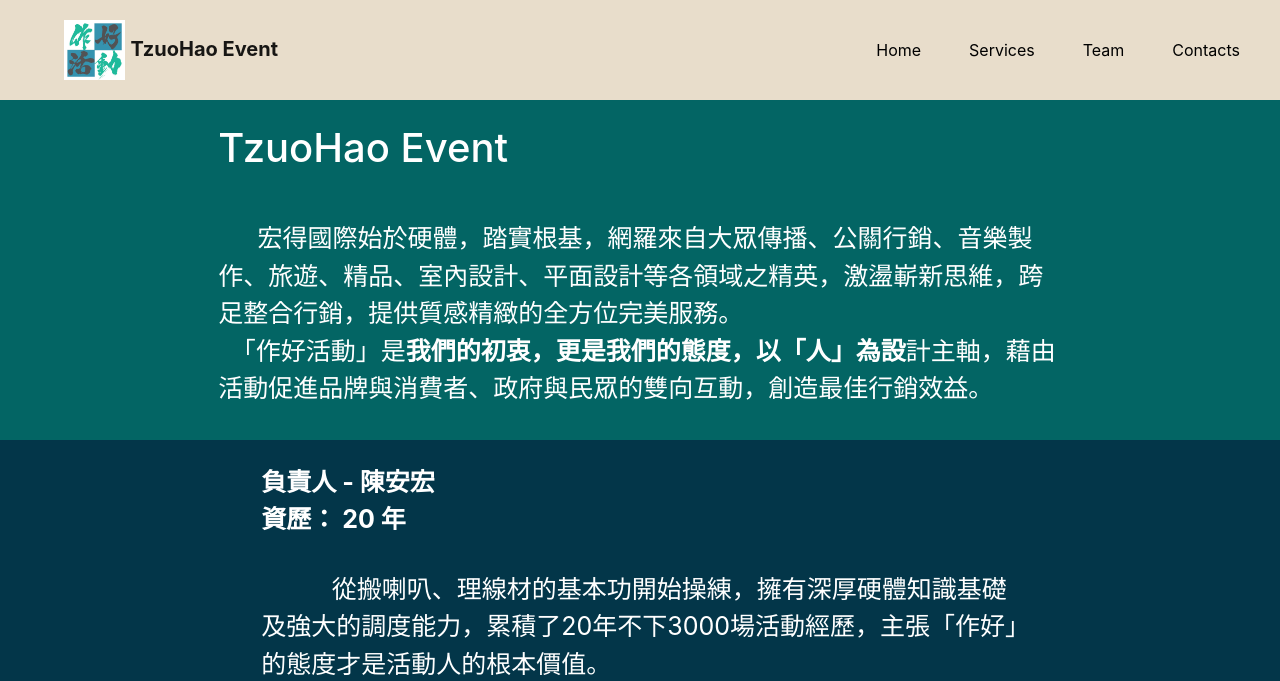
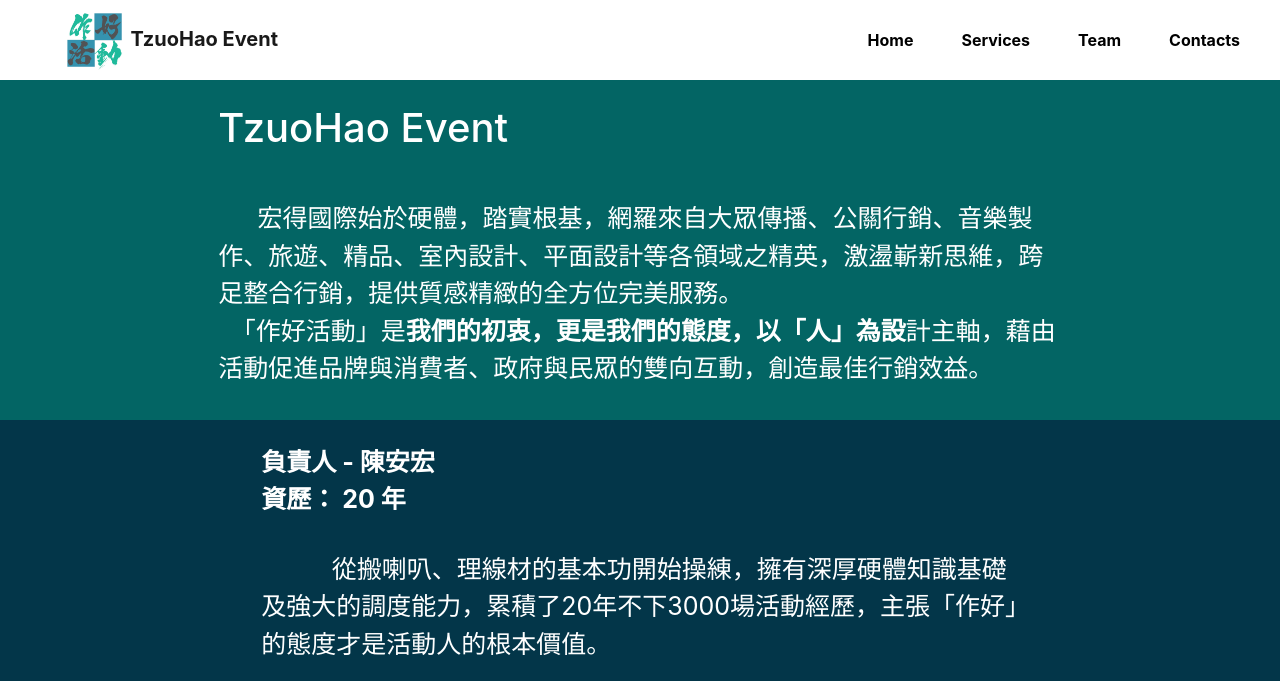
Before and after one commit to julie8135/Hoder, a plain HTML site: page index.html in a window 1280 px wide. Shown: the top 681 px of the page. Drawn offline with nearby package versions, Linux system fonts and the light colour scheme.

Commit message:
01141500

```diff
--- a/index.html
+++ b/index.html
@@ -23,8 +23,8 @@
 
     .navbar {
       width: 100vw;
-      height: 100px;
-      background-color: #e8ddcb ;
+      height: 80px;
+
     }
 
     .nav-link{
@@ -75,11 +75,11 @@
         <div class="collapse navbar-collapse" id="navbarTogglerDemo03">
           <ul class="navbar-nav mr-auto mt-2 mt-lg-0"></ul>
           <div class=" d-flex bd-highlight">
-            <div class="p-2 flex-grow-1 bd-highlight"><a class="nav-link" href="index.html">Home <span
+            <div class="p-2 flex-grow-1 bd-highlight"><a class="nav-link" href="index.html"> <b>Home</b>  <span
                   class="sr-only">(current)</span></a></div>
-            <div class="p-2 bd-highlight"><a class="nav-link" href="page4.html">Services</a></div>
-            <div class="p-2 bd-highlight"><a class="nav-link" href="page2.html">Team</a></div>
-            <div class="p-2 bd-highlight"><a class="nav-link" href="page8.html">Contacts</a></div>
+            <div class="p-2 bd-highlight"><a class="nav-link" href="page4.html"> <b>Services</b> </a></div>
+            <div class="p-2 bd-highlight"><a class="nav-link" href="page2.html"> <b>Team</b> </a></div>
+            <div class="p-2 bd-highlight"><a class="nav-link" href="page8.html"> <b>Contacts</b> </a></div>
           </div>
         </div>
       </nav>
```
Also changed, not shown: page2.html (+1 -7 lines), page4.html (+1 -8 lines), page8.html (+4 -21 lines).
